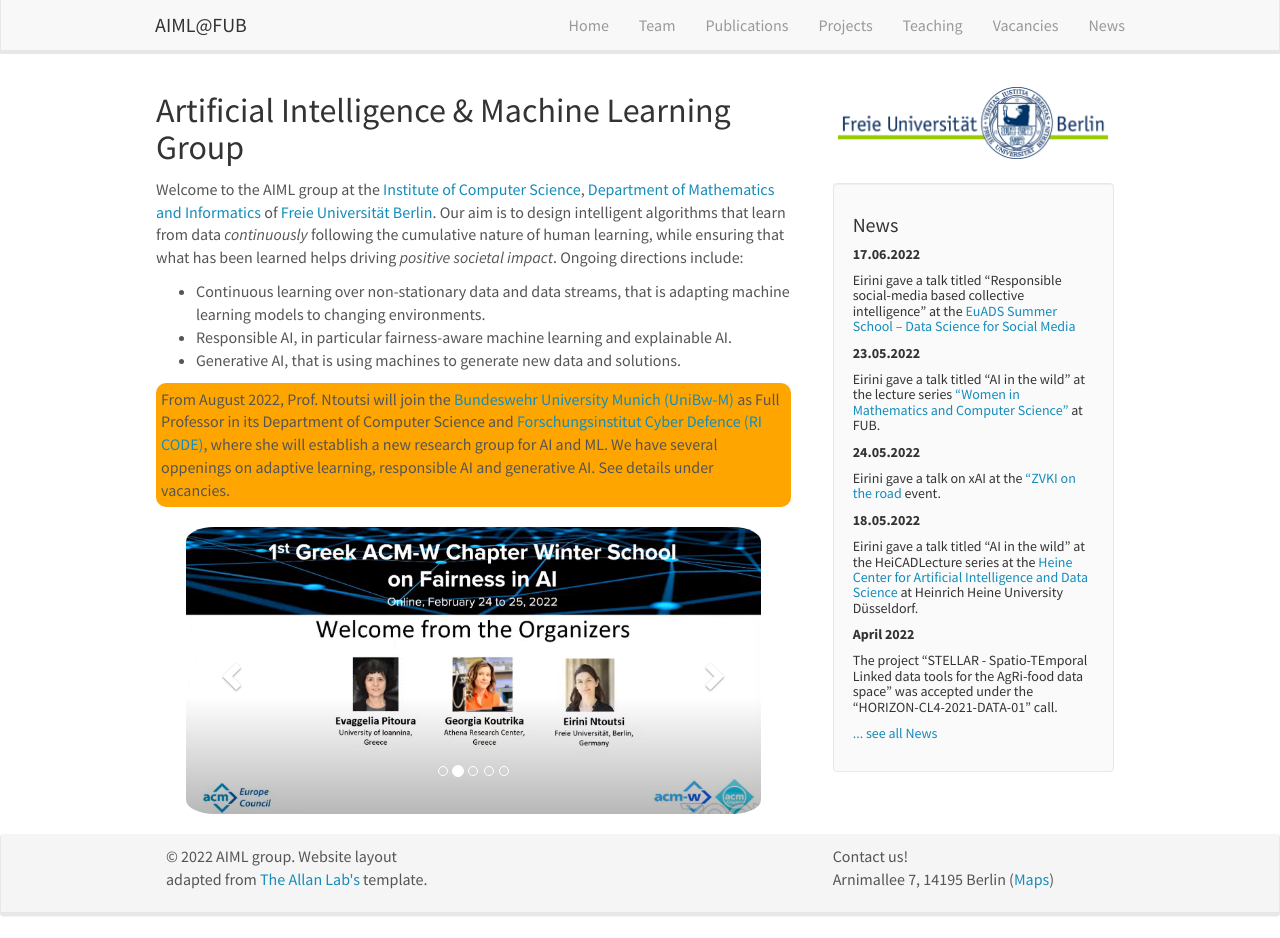
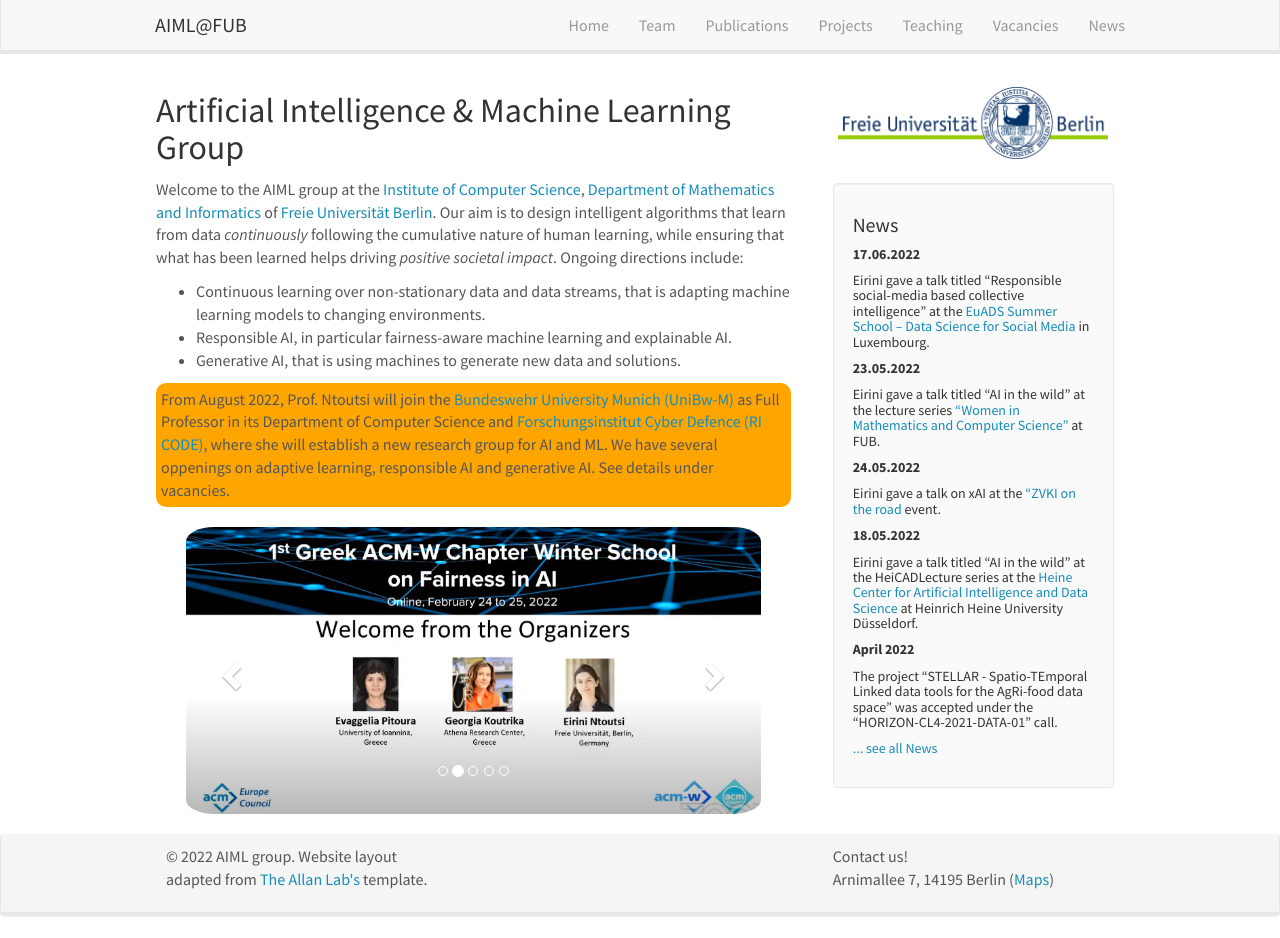
Before and after one commit to AIML-research/AIML-research.github.io, a Jekyll site: the page built from _pages/home.md, in a window 1280 px wide and 938 px high. Built offline with Jekyll 4.4.1, drawn with Linux system fonts in a browser that asks for light colours; nearby versions of some CDN libraries.

Commit message:
Update news.yml

```diff
--- a/_data/news.yml
+++ b/_data/news.yml
@@ -1,5 +1,5 @@
 - date: 17.06.2022
-  headline: Eirini gave a talk titled "Responsible social-media based collective intelligence" at the <a href="https://www.euads.org/fjkdlasjdiglsmdgkcxjhvckh/euads-summer-school/" target="_new"> EuADS Summer School – Data Science for Social Media</a>
+  headline: Eirini gave a talk titled "Responsible social-media based collective intelligence" at the <a href="https://www.euads.org/fjkdlasjdiglsmdgkcxjhvckh/euads-summer-school/" target="_new"> EuADS Summer School – Data Science for Social Media</a> in Luxembourg.
 - date: 23.05.2022
   headline: Eirini gave a talk titled "AI in the wild" at the lecture series <a href="https://www.mi.fu-berlin.de/en/sfb1114/news/Ringvorlesung.html" target="_new"> "Women in Mathematics and Computer Science"</a> at FUB.
 - date: 24.05.2022
```
